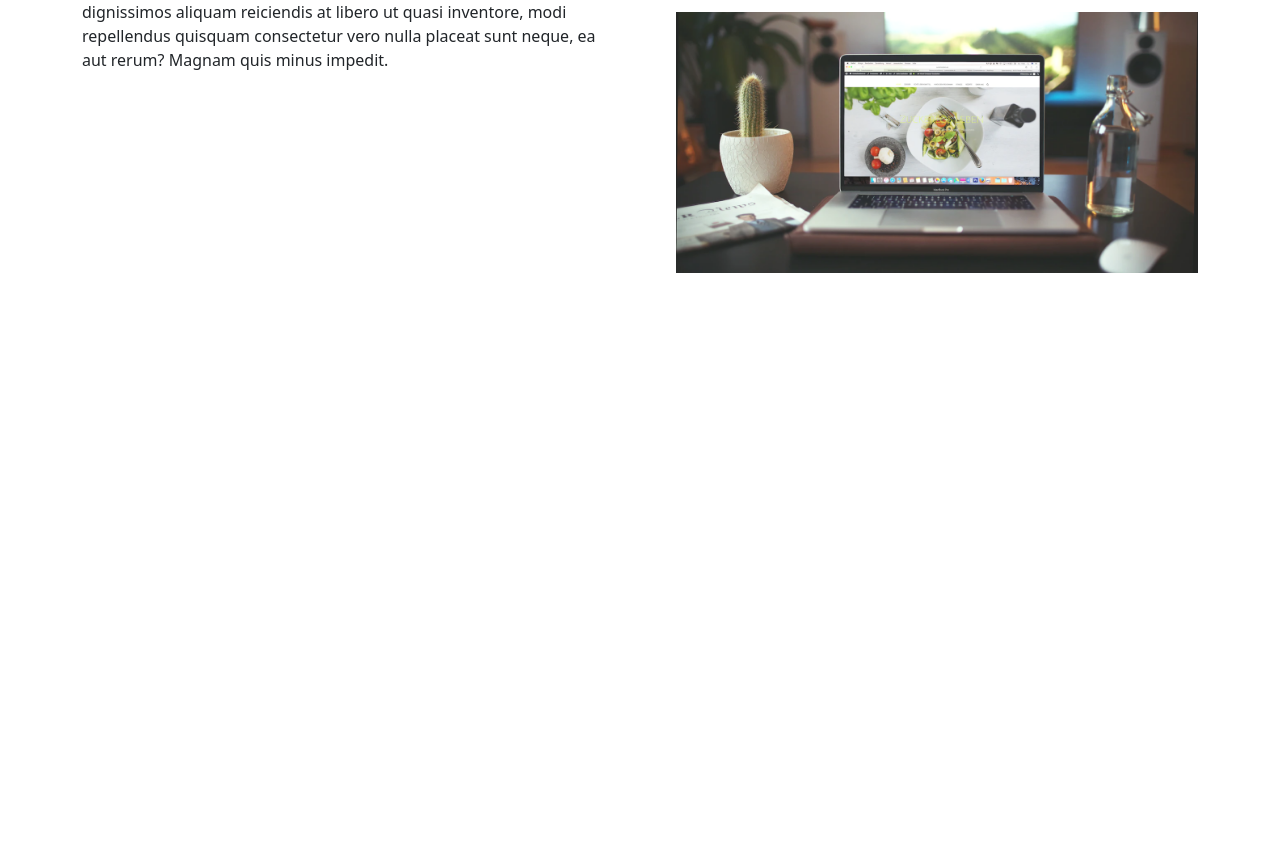
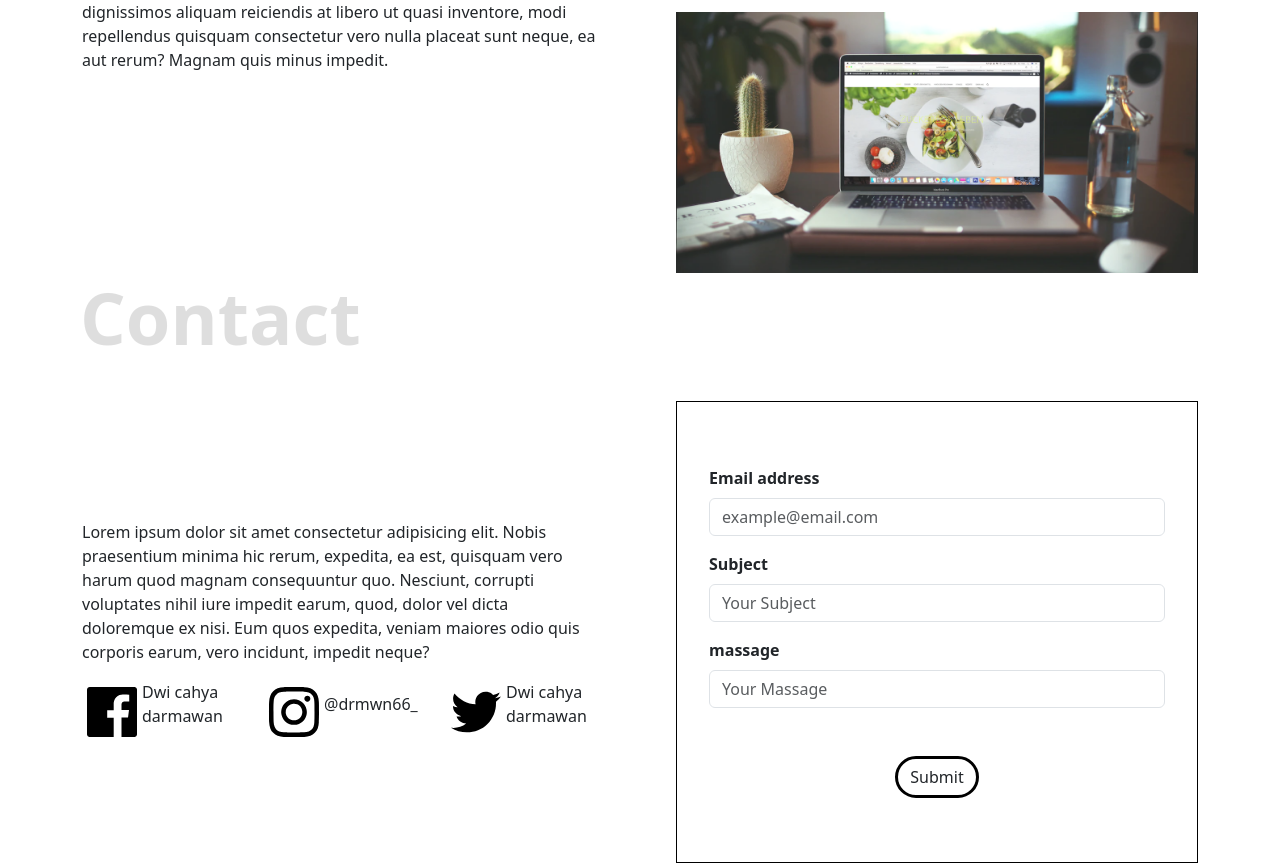
Before and after one commit to drmwn2803/Portfolio, a plain HTML site: page index.html in a window 1280 px wide. Shown: the part 1626-2489 px from the top of the page. Before the commit the page ends 1899 px from the top, so only its background shows below. Drawn offline with nearby package versions, Linux system fonts and the light colour scheme.

Commit message:
add contact

```diff
--- a/index.html
+++ b/index.html
@@ -103,6 +103,46 @@
         </div>
       </div>
     </section>
+    <section id="contact" class="contact container">
+      <div class="row d-flex align-items-center gap-5">
+        <div class="col">
+          <p>Lorem ipsum dolor sit amet consectetur adipisicing elit. Nobis praesentium minima hic rerum, expedita, ea est, quisquam vero harum quod magnam consequuntur quo. Nesciunt, corrupti voluptates nihil iure impedit earum, quod, dolor vel dicta doloremque ex nisi. Eum quos expedita, veniam maiores odio quis corporis earum, vero incidunt, impedit neque?</p>
+          <div class="row">
+            <div class="col d-flex align-items-center">
+                <img src="images/Facebook.svg" alt="facebook icon">
+                <p>Dwi cahya darmawan</p>
+            </div>
+            <div class="col d-flex align-items-center">
+                <img src="images/Instagram.svg" alt="instagram icon">
+                <p>@drmwn66_</p>
+            </div>
+            <div class="col d-flex align-items-center">
+                <img src="images/Twitter.svg" alt="twitter icon">
+                <p>Dwi cahya darmawan</p>
+            </div>
+      </div>
+        </div>
+      <div class="col">
+        <form class="contact-form">
+          <div class="mb-3">
+            <label for="inp_email" class="form-label">Email address</label>
+            <input type="email" class="form-control" id="inp_email" placeholder="example@email.com">
+          </div>
+          <div class="mb-3">
+            <label for="inp_subject" class="form-label">Subject</label>
+            <input type="password" class="form-control" id="inp_subject" placeholder="Your Subject">
+          </div>
+          <div class="mb-3">
+            <label for="inp_massage" class="form-label">massage</label>
+            <input type="password" class="form-control" id="inp_massage" placeholder="Your Massage">
+          </div>
+          <div class="d-flex justify-content-center mt-5">
+          <button type="submit" class="btn button">Submit</button>
+          </div>
+        </form>
+      </div>
+    </div>
+    </section>
     <script src="https://cdn.jsdelivr.net/npm/@popperjs/core@2.11.6/dist/umd/popper.min.js" integrity="sha384-oBqDVmMz9ATKxIep9tiCxS/Z9fNfEXiDAYTujMAeBAsjFuCZSmKbSSUnQlmh/jp3" crossorigin="anonymous"></script>
     <script src="https://cdn.jsdelivr.net/npm/bootstrap@5.3.0-alpha1/dist/js/bootstrap.min.js" integrity="sha384-mQ93GR66B00ZXjt0YO5KlohRA5SY2XofN4zfuZxLkoj1gXtW8ANNCe9d5Y3eG5eD" crossorigin="anonymous"></script>
     <script src="https://code.jquery.com/jquery-3.6.3.min.js" integrity="sha256-pvPw+upLPUjgMXY0G+8O0xUf+/Im1MZjXxxgOcBQBXU=" crossorigin="anonymous"></script>
--- a/style.css
+++ b/style.css
@@ -125,6 +125,23 @@ section::before {
     content: 'Photography';
 }
 
+.contact {
+    padding-top: 128px;
+}
+
+.contact::before {
+    content: 'Contact';
+}
+
+.contact-form {
+    border: 1px solid black;
+    padding: 64px 32px;
+}
+
+.form-label {
+    font-weight: 700;
+}
+
 @keyframes upDown {
     0% {
         transform: translateY(0);
```
Also changed, not shown: images/Facebook.svg (added), images/Instagram.svg (added), images/Twitter.svg (added).
